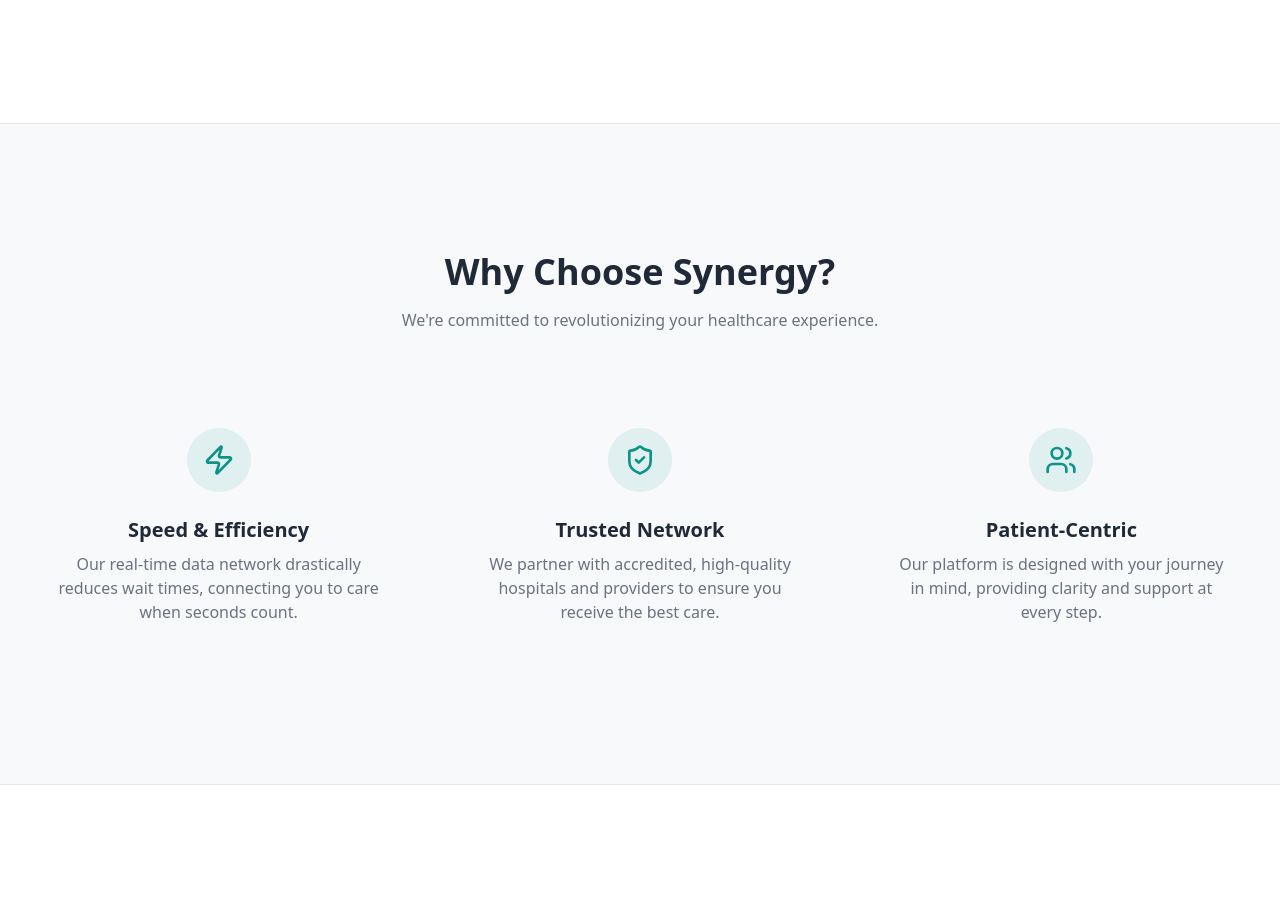
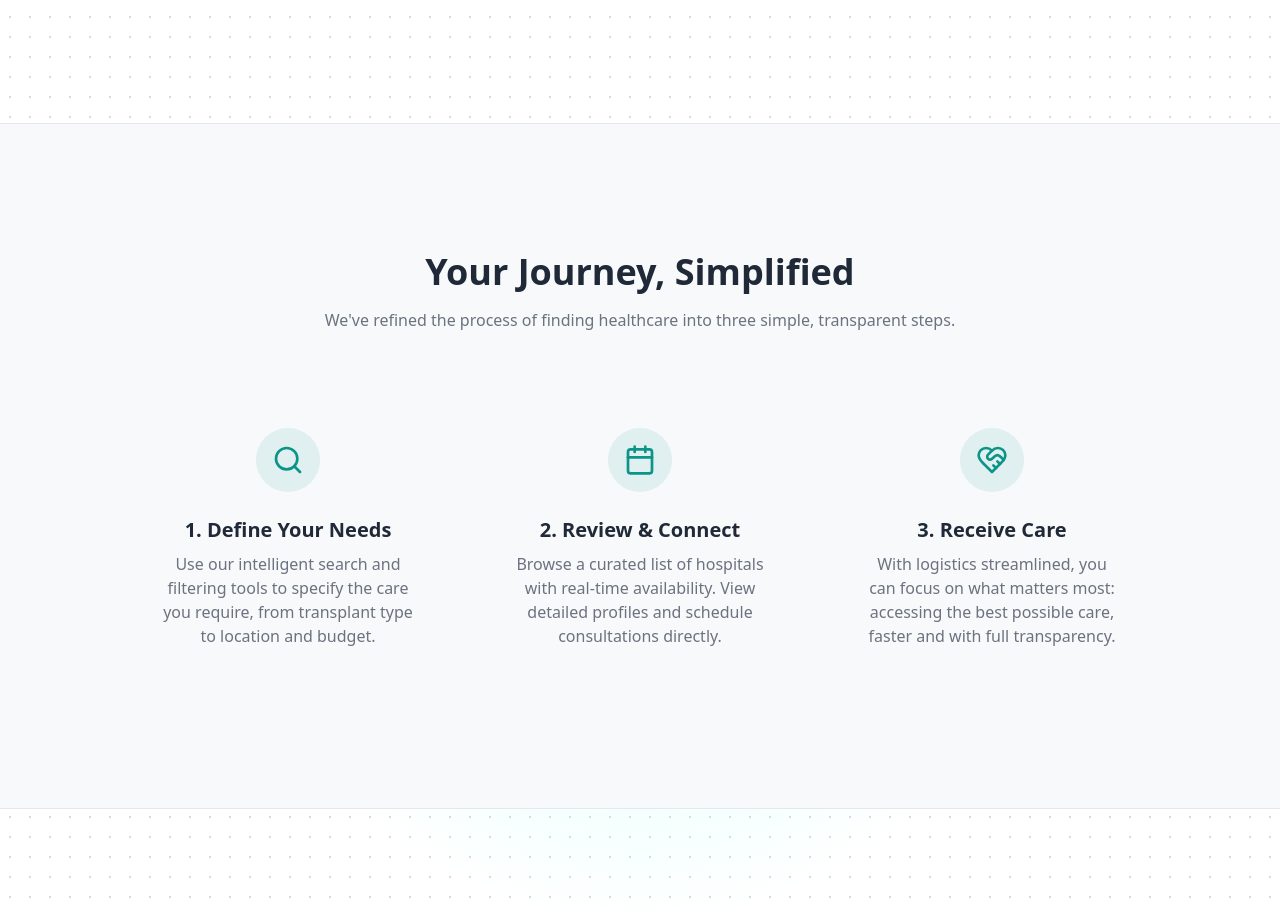
Before and after one commit to barunaniket/Synergy, a React (Vite) app: page /services in a window 1280 px wide. Shown: the part 1873-2787 px from the top of the page. Built offline with nearby package versions, Linux system fonts and the light colour scheme.

Commit message:
service page v0.2

```diff
--- a/src/pages/ServicesPage.tsx
+++ b/src/pages/ServicesPage.tsx
@@ -1,6 +1,20 @@
 import React, { useState, useRef } from 'react';
 import { motion, AnimatePresence, useMotionValue, useTransform, useSpring } from 'framer-motion';
-import { Hospital, Siren, Pill, Home, Video, ArrowRight, Plus, ShieldCheck, Zap, Users } from 'lucide-react';
+import {
+  Hospital,
+  Siren,
+  Pill,
+  Home,
+  Video,
+  ArrowRight,
+  Plus,
+  ShieldCheck,
+  Zap,
+  Users,
+  Search,
+  Calendar,
+  HeartHandshake
+} from 'lucide-react';
 
 // --- DATA ---
 const services = [
@@ -59,6 +73,25 @@
     }
 ];
 
+const processSteps = [
+    {
+        icon: Search,
+        title: "1. Define Your Needs",
+        description: "Use our intelligent search and filtering tools to specify the care you require, from transplant type to location and budget."
+    },
+    {
+        icon: Calendar,
+        title: "2. Review & Connect",
+        description: "Browse a curated list of hospitals with real-time availability. View detailed profiles and schedule consultations directly."
+    },
+    {
+        icon: HeartHandshake,
+        title: "3. Receive Care",
+        description: "With logistics streamlined, you can focus on what matters most: accessing the best possible care, faster and with full transparency."
+    }
+];
+
+
 const faqs = [
     {
         question: "How does Synergy find hospitals so quickly?",
@@ -103,6 +136,7 @@
     );
 };
 
+// --- ServiceCard with image border removed ---
 const ServiceCard = ({ service }: { service: typeof services[0] }) => {
     const ref = useRef<HTMLAnchorElement>(null);
 
@@ -143,7 +177,7 @@
             variants={itemVariants}
             className="block group rounded-2xl overflow-hidden border border-border bg-surface relative"
         >
-            <div className="relative h-64">
+            <div className="relative h-64 rounded-t-2xl overflow-hidden"> {/* Removed border-b from here */}
                 <motion.img
                     src={service.image}
                     alt={service.title}
@@ -151,11 +185,11 @@
                     style={{
                         transformStyle: "preserve-3d",
                         scale: 1.1,
-                        transition: 'transform 0.4s ease',
                     }}
                     whileHover={{ scale: 1.05 }}
+                    transition={{ type: 'spring', stiffness: 400, damping: 10 }}
                 />
-                <div className="absolute inset-0 bg-gradient-to-t from-black/50 to-transparent"></div>
+                <div className="absolute inset-0 bg-gradient-to-t from-black/60 to-transparent"></div>
             </div>
             <div className="p-8" style={{ transform: "translateZ(50px)" }}>
                 <div className="flex items-center gap-4 mb-4">
@@ -208,7 +242,7 @@
   const [openFaq, setOpenFaq] = useState<number | null>(0);
 
   return (
-    <div className="pt-20 bg-background overflow-x-hidden">
+    <div className="pt-20 overflow-x-hidden">
       {/* Hero Section */}
       <motion.section
         initial="hidden"
@@ -255,8 +289,43 @@
         </motion.div>
       </section>
 
+      {/* Process Section */}
+       <section className="py-24 md:py-32 bg-surface border-y border-border">
+          <div className="container mx-auto px-4 md:px-6">
+            <motion.div
+                className="text-center mb-16"
+                initial={{ opacity: 0, y: 20 }}
+                whileInView={{ opacity: 1, y: 0 }}
+                viewport={{ once: true, amount: 0.5 }}
+                transition={{ duration: 0.6 }}
+            >
+                <h2 className="text-3xl font-bold text-text-primary sm:text-4xl">Your Journey, Simplified</h2>
+                <p className="mt-4 max-w-2xl mx-auto text-text-secondary">
+                    We've refined the process of finding healthcare into three simple, transparent steps.
+                </p>
+            </motion.div>
+            <motion.div
+                className="grid grid-cols-1 md:grid-cols-3 gap-8 max-w-5xl mx-auto"
+                variants={containerVariants}
+                initial="hidden"
+                whileInView="visible"
+                viewport={{ once: true, amount: 0.3 }}
+            >
+                {processSteps.map((step) => (
+                    <motion.div key={step.title} variants={itemVariants} className="flex flex-col items-center text-center p-8">
+                        <div className="flex items-center justify-center h-16 w-16 rounded-full bg-primary/10 text-primary mx-auto mb-6">
+                            <step.icon size={32} />
+                        </div>
+                        <h3 className="text-xl font-bold text-text-primary mb-2">{step.title}</h3>
+                        <p className="text-text-secondary">{step.description}</p>
+                    </motion.div>
+                ))}
+            </motion.div>
+          </div>
+      </section>
+
       {/* Benefits Section */}
-      <section className="py-24 md:py-32 bg-surface border-y border-border">
+      <section className="py-24 md:py-32">
           <div className="container mx-auto px-4 md:px-6">
             <motion.div
                 className="text-center mb-16"
```
